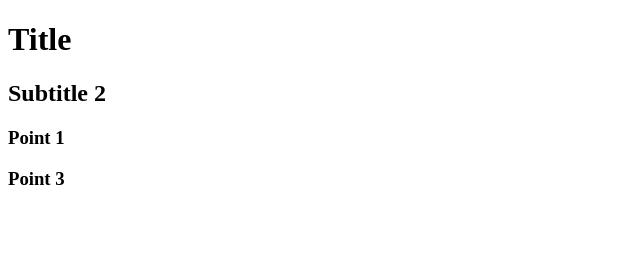
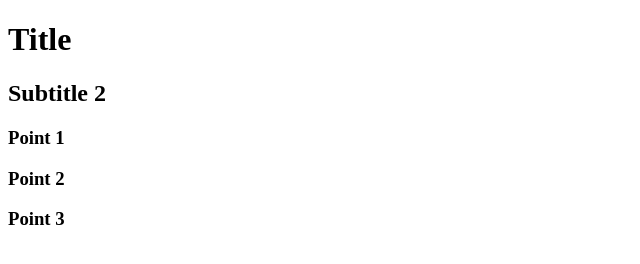
Before and after one commit to AlexandruVladManu/git-demo, a plain HTML site: page index.html in a window 1280 px wide. Shown: the full height of the page, 0-640 px from the left. Drawn offline with Linux system fonts and the light colour scheme.

Commit message:
Revert "Remove one H3 (now 2×H3)"
This reverts commit ebdf603ee76ce944730517a2bbde258e828dd1aa.

```diff
--- a/index.html
+++ b/index.html
@@ -8,7 +8,7 @@
 
     <h2>Subtitle 2</h2>
     <h3>Point 1</h3>
-
+    <h3>Point 2</h3>
     <h3>Point 3</h3>
   </body>
 </html>
```
